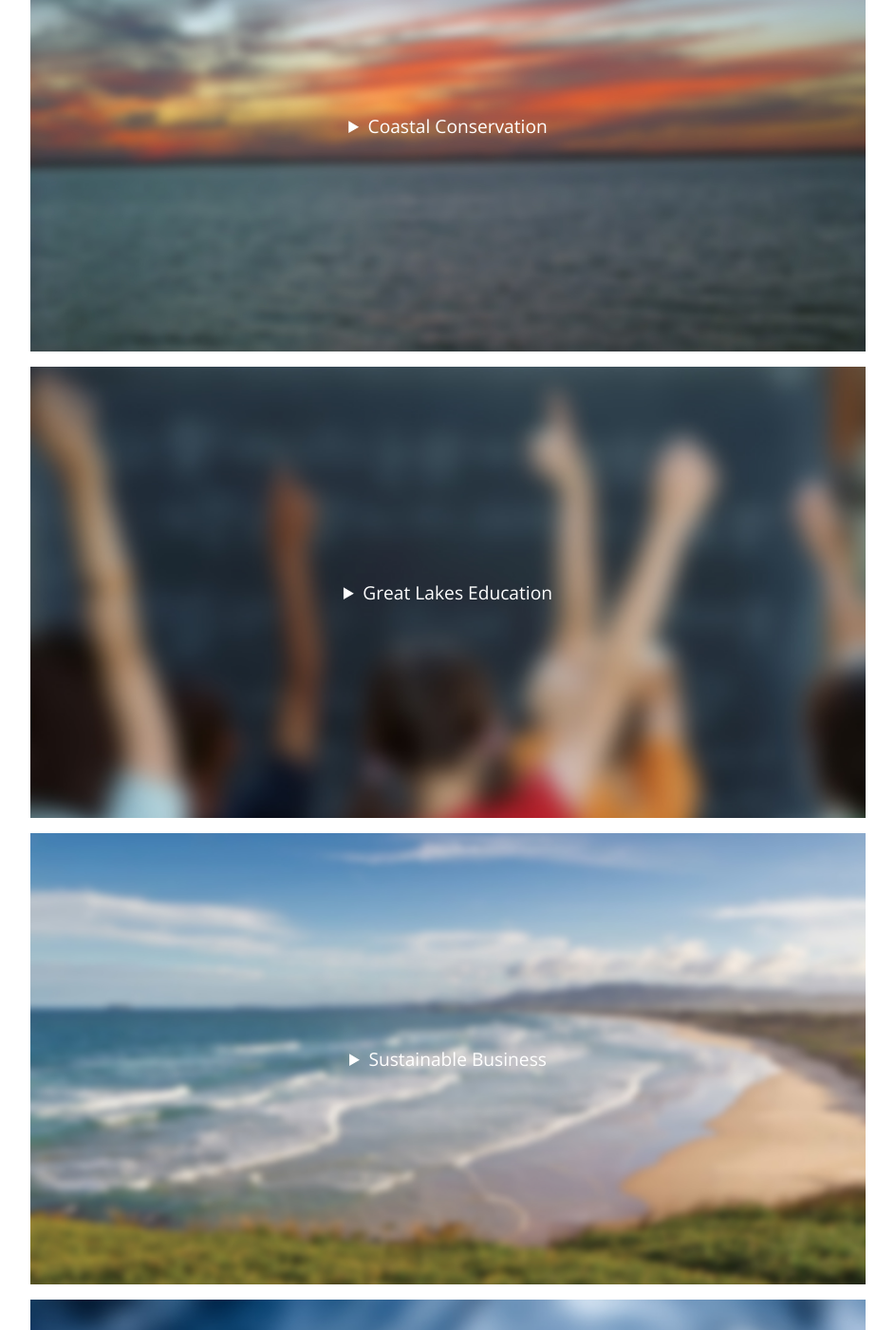
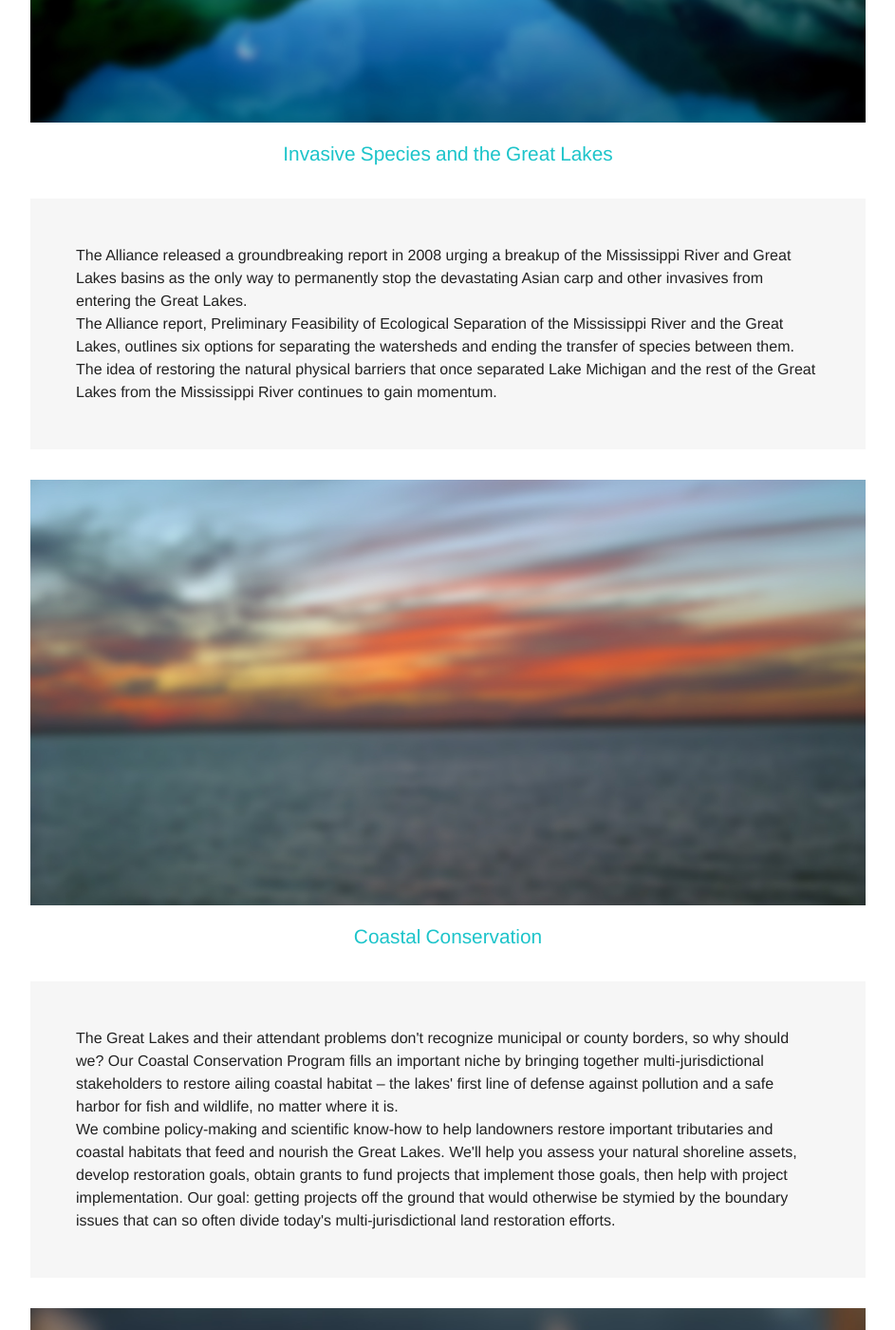
Before and after one commit to hbrittany/greatlakes, a Jekyll site: the page built from great-lakes-issues.html, in a window 1280 px wide and 1400 px high, scrolled down 2214 px. Shown: the whole window at 95% size, without its empty margins (168-1111 px from the left). Built offline with Jekyll 4.4.1, drawn with Linux system fonts in a browser that asks for light colours; nearby versions of some CDN libraries; library files that are not in the unit come from our copies; comment, search, counter and statistics services are not loaded; some of the changed text lies outside the part shown.

Commit message:
feat(html): remove toggle on desktop screen for all buckets

```diff
--- a/great-lakes-issues.html
+++ b/great-lakes-issues.html
@@ -25,43 +25,80 @@ slug: tuts-github-pages
             <h3 class="teal">Untreated Sewage Discharges to the Great Lakes</h3>
             <p class="max">More than 24 billion gallons of combined untreated sewage and stormwater is dumped into the Great Lakes each year. Bacteria and viruses in untreated sewage pose a significant health risk, and are a major cause of Great Lakes beach closings and swimming advisories. <br>
           Among the leading contributors to sewage overflows: Leaking sewage pipes, malfunctioning sewage treatment plants and pump stations, and aging sanitary and combined sewer systems – which carry raw sewage and stormwater runoff from streets, lawns and fields directly to treatment plants.</p>
-
         </div>
 
             <details>
-                <summary class="banner-2">Conserving Water</summary>
-                <p class="max">Some 40 million people living in the Great Lakes drainage basin rely on the lakes for drinking water.<br>A one-time gift from the glaciers, the Great Lakes form the largest surface freshwater system on earth – a vast but largely non-renewable resource. As the pressure on fresh water mounts around the world, the Alliance is working to ensure that these waters are maintained and protected.</p>
+                <summary class="screen-s-v screen-m-v screen-l-inv banner-2">Conserving Water</summary>
+                <p class="max screen-s-v screen-m-v screen-l-inv">Some 40 million people living in the Great Lakes drainage basin rely on the lakes for drinking water.<br>A one-time gift from the glaciers, the Great Lakes form the largest surface freshwater system on earth – a vast but largely non-renewable resource. As the pressure on fresh water mounts around the world, the Alliance is working to ensure that these waters are maintained and protected.</p>
             </details>
+
+        <div class="screen-s-inv screen-m-inv screen-l-v">
+            <div class="banner-2"></div>
+            <h3 class="teal">Conserving Water</h3>
+            <p class="max">Some 40 million people living in the Great Lakes drainage basin rely on the lakes for drinking water.<br>A one-time gift from the glaciers, the Great Lakes form the largest surface freshwater system on earth – a vast but largely non-renewable resource. As the pressure on fresh water mounts around the world, the Alliance is working to ensure that these waters are maintained and protected.</p>
+        </div>
 
 
             <details>
-                <summary class="banner-3">Invasive Species and the Great Lakes</summary>
-                <p class="max"> The Alliance released a groundbreaking report in 2008 urging a breakup of the Mississippi River and Great Lakes basins as the only way to permanently stop the devastating Asian carp and other invasives from entering the Great Lakes.<br> The Alliance report, Preliminary Feasibility of Ecological Separation of the Mississippi River and the Great Lakes, outlines six options for separating the watersheds and ending the transfer of species between them. <br>
+                <summary class="screen-s-v screen-m-v screen-l-inv banner-3">Invasive Species and the Great Lakes</summary>
+                <p class="max screen-s-v screen-m-v screen-l-inv"> The Alliance released a groundbreaking report in 2008 urging a breakup of the Mississippi River and Great Lakes basins as the only way to permanently stop the devastating Asian carp and other invasives from entering the Great Lakes.<br> The Alliance report, Preliminary Feasibility of Ecological Separation of the Mississippi River and the Great Lakes, outlines six options for separating the watersheds and ending the transfer of species between them. <br>
             The idea of restoring the natural physical barriers that once separated Lake Michigan and the rest of the Great Lakes from the Mississippi River continues to gain momentum.</p>
             </details>
 
+        <div class="screen-s-inv screen-m-inv screen-l-v">
+            <div class="banner-3"></div>
+            <h3 class="teal">Invasive Species and the Great Lakes</h3>
+            <p class="max">The Alliance released a groundbreaking report in 2008 urging a breakup of the Mississippi River and Great Lakes basins as the only way to permanently stop the devastating Asian carp and other invasives from entering the Great Lakes.<br> The Alliance report, Preliminary Feasibility of Ecological Separation of the Mississippi River and the Great Lakes, outlines six options for separating the watersheds and ending the transfer of species between them. <br>
+            The idea of restoring the natural physical barriers that once separated Lake Michigan and the rest of the Great Lakes from the Mississippi River continues to gain momentum.</p>
+        </div>
+
 
             <details>
-                <summary class="banner-4">Coastal Conservation</summary>
-                <p class="max">The Great Lakes and their attendant problems don't recognize municipal or county borders, so why should we? Our Coastal Conservation Program fills an important niche by bringing together multi-jurisdictional stakeholders to restore ailing coastal habitat – the lakes' first line of defense against pollution and a safe harbor for fish and wildlife, no matter where it is. <br> We combine policy-making and scientific know-how to help landowners restore important tributaries and coastal habitats that feed and nourish the Great Lakes. We'll help you assess your natural shoreline assets, develop restoration goals, obtain grants to fund projects that implement those goals, then help with project implementation. Our goal: getting projects off the ground that would otherwise be stymied by the boundary issues that can so often divide today's multi-jurisdictional land restoration efforts.</p>
+                <summary class="screen-s-v screen-m-v screen-l-inv banner-4">Coastal Conservation</summary>
+                <p class="max screen-s-v screen-m-v screen-l-inv">The Great Lakes and their attendant problems don't recognize municipal or county borders, so why should we? Our Coastal Conservation Program fills an important niche by bringing together multi-jurisdictional stakeholders to restore ailing coastal habitat – the lakes' first line of defense against pollution and a safe harbor for fish and wildlife, no matter where it is. <br> We combine policy-making and scientific know-how to help landowners restore important tributaries and coastal habitats that feed and nourish the Great Lakes. We'll help you assess your natural shoreline assets, develop restoration goals, obtain grants to fund projects that implement those goals, then help with project implementation. Our goal: getting projects off the ground that would otherwise be stymied by the boundary issues that can so often divide today's multi-jurisdictional land restoration efforts.</p>
             </details>
 
+        <div class="screen-s-inv screen-m-inv screen-l-v">
+            <div class="banner-4"></div>
+            <h3 class="teal">Coastal Conservation</h3>
+            <p class="max">The Great Lakes and their attendant problems don't recognize municipal or county borders, so why should we? Our Coastal Conservation Program fills an important niche by bringing together multi-jurisdictional stakeholders to restore ailing coastal habitat – the lakes' first line of defense against pollution and a safe harbor for fish and wildlife, no matter where it is. <br> We combine policy-making and scientific know-how to help landowners restore important tributaries and coastal habitats that feed and nourish the Great Lakes. We'll help you assess your natural shoreline assets, develop restoration goals, obtain grants to fund projects that implement those goals, then help with project implementation. Our goal: getting projects off the ground that would otherwise be stymied by the boundary issues that can so often divide today's multi-jurisdictional land restoration efforts.</p>
+        </div>
+
             <details>
-                <summary class="banner-5">Great Lakes Education</summary>
-                <p class="max">The Alliance for the Great Lakes is dedicated to fostering an ethic of learning, appreciation and care for the Great Lakes. We offer two educational programs: Great Lakes in My World, an educator resource for kindergarten through 12th-grade that addresses Next Generation Science, Common Core and Great Lakes state learning standards, and Adopt-a-Beach™, a service learning and citizen science program tailored to all ages.</p>
+                <summary class="screen-s-v screen-m-v screen-l-inv banner-5">Great Lakes Education</summary>
+                <p class="max screen-s-v screen-m-v screen-l-inv">The Alliance for the Great Lakes is dedicated to fostering an ethic of learning, appreciation and care for the Great Lakes. We offer two educational programs: Great Lakes in My World, an educator resource for kindergarten through 12th-grade that addresses Next Generation Science, Common Core and Great Lakes state learning standards, and Adopt-a-Beach™, a service learning and citizen science program tailored to all ages.</p>
             </details>
 
+        <div class="screen-s-inv screen-m-inv screen-l-v">
+            <div class="banner-5"></div>
+            <h3 class="teal">Great Lakes Education</h3>
+            <p class="max">The Alliance for the Great Lakes is dedicated to fostering an ethic of learning, appreciation and care for the Great Lakes. We offer two educational programs: Great Lakes in My World, an educator resource for kindergarten through 12th-grade that addresses Next Generation Science, Common Core and Great Lakes state learning standards, and Adopt-a-Beach™, a service learning and citizen science program tailored to all ages.</p>
+        </div>
+
             <details>
-                <summary class="banner-6">Sustainable Business</summary>
-                <p class="max">The Alliance recognizes that businesses can play pivotal roles in environmental and social sustainability as innovative agents of change. With this in mind, we have developed an adaptive Sustainable Business Department to assist businesses in becoming better stewards of the Great Lakes and the environment. <br> <br>
+                <summary class="screen-s-v screen-m-v screen-l-inv banner-6">Sustainable Business</summary>
+                <p class="max screen-s-v screen-m-v screen-l-inv">The Alliance recognizes that businesses can play pivotal roles in environmental and social sustainability as innovative agents of change. With this in mind, we have developed an adaptive Sustainable Business Department to assist businesses in becoming better stewards of the Great Lakes and the environment. <br> <br>
             In business dollars, the Great Lakes are the catalyst to more than $200 billion in economic activity each year. Protecting and enhancing the Great Lakes for generations of people and wildlife as a whole system of complex and sustaining uses is not only critically needed and implicitly good -- it's also good for business. More and more progressive "green" businesses are proving this every day, and we're helping them do it in the best ways they can.</p>
             </details>
 
+        <div class="screen-s-inv screen-m-inv screen-l-v">
+            <div class="banner-6"></div>
+            <h3 class="teal">Sustainable Business</h3>
+            <p class="max">The Alliance recognizes that businesses can play pivotal roles in environmental and social sustainability as innovative agents of change. With this in mind, we have developed an adaptive Sustainable Business Department to assist businesses in becoming better stewards of the Great Lakes and the environment. <br> <br>
+            In business dollars, the Great Lakes are the catalyst to more than $200 billion in economic activity each year. Protecting and enhancing the Great Lakes for generations of people and wildlife as a whole system of complex and sustaining uses is not only critically needed and implicitly good -- it's also good for business. More and more progressive "green" businesses are proving this every day, and we're helping them do it in the best ways they can.</p>
+        </div>
+
 
             <details>
-                <summary class="banner-7">Alliance Special Publications</summary>
-                <p class="max">Our knowledgeable staff and consultants use their expertise to author and co-author special reports and other publications aimed at critical issues affecting the Great Lakes. Below find links to all our special publications.</p>
+                <summary class="screen-s-v screen-m-v screen-l-inv banner-7">Alliance Special Publications</summary>
+                <p class="max screen-s-v screen-m-v screen-l-inv">Our knowledgeable staff and consultants use their expertise to author and co-author special reports and other publications aimed at critical issues affecting the Great Lakes. Below find links to all our special publications.</p>
             </details>
         </div>
 
+        <div class="screen-s-inv screen-m-inv screen-l-v">
+            <div class="banner-7"></div>
+            <h3 class="teal">Alliance Special Publications</h3>
+            <p class="max">Our knowledgeable staff and consultants use their expertise to author and co-author special reports and other publications aimed at critical issues affecting the Great Lakes. Below find links to all our special publications.</p>
+        </div>
+
 </article>
```
